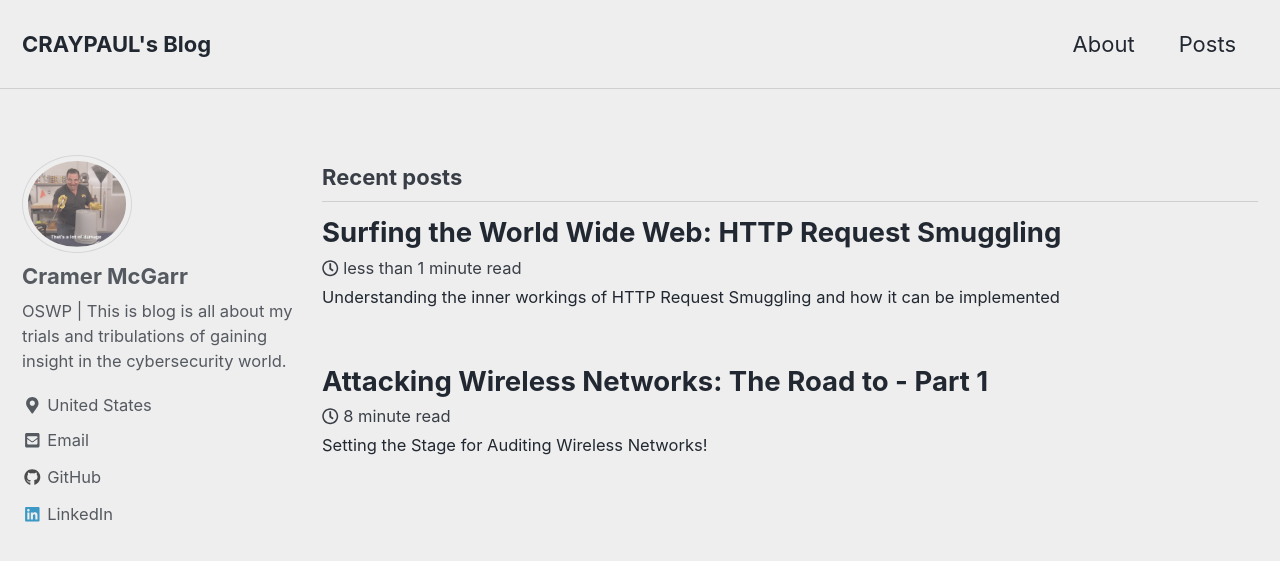
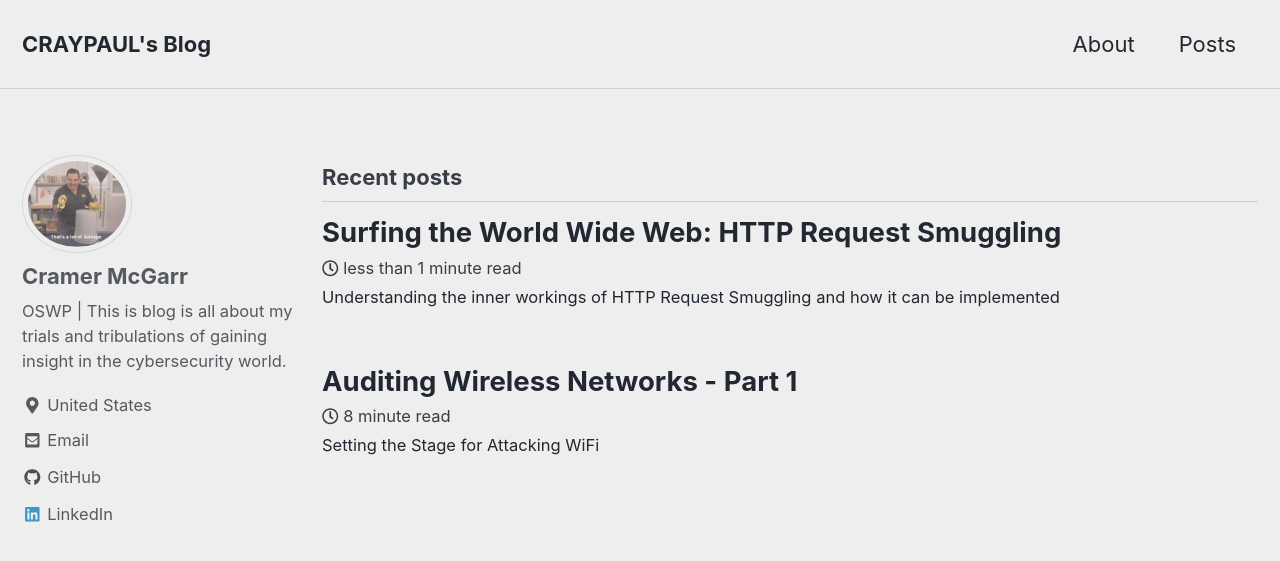
Before and after one commit to CRAYPAUL/craypaul.github.io, a Jekyll site: the page built from index.html, in a window 1280 px wide and 900 px high. Shown: the top 561 px of the window. Built offline with Jekyll 4.4.1, drawn with Linux system fonts in a browser that asks for light colours; cached includes are drawn as plain includes; nearby versions of some CDN libraries; the list of posts is cut into pages by our own code.

Commit message:
Update 2020-03-30-Attacking-WiFi.md

```diff
--- a/_posts/2020-03-30-Attacking-WiFi.md
+++ b/_posts/2020-03-30-Attacking-WiFi.md
@@ -1,8 +1,8 @@
 ---
-title:  "Attacking Wireless Networks: The Road to  - Part 1"
+title:  "Auditing Wireless Networks - Part 1"
 date:   2020-03-30
 tags: [posts]
-excerpt: "Setting the Stage for Auditing Wireless Networks!"
+excerpt: "Setting the Stage for Attacking WiFi"
 ---
 ## Introduction
 Being my first post on GitHub, I was nervous about how to approach this topic. I was very eager to dive into how to attack certain networks, how to utilize certain tools, etc.; but before I even started typing, I read a blog post also about how to break into wireless networks. While reading parts of it, I was definitely impressed with how this person described how wireless networks worked. However, once I was reading the portion of this person showing off how they attacked the network, I kept asking myself this: _does this person REALLY understand what is going on during the attacks?_ Sure, it's clear this person was able to use the attacks correctly, but when the post presents terms such as 'fragmentation attack', 'ARP request replay attack', 'fake authentication attack', there is no clear explanation of what these techniques do or why they are essential to the process of successfully attacking a network. Here I will do my best to break down every part of this journey into attacking and breaking WiFi!
```
